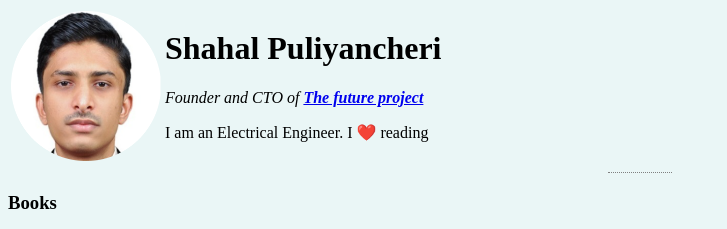
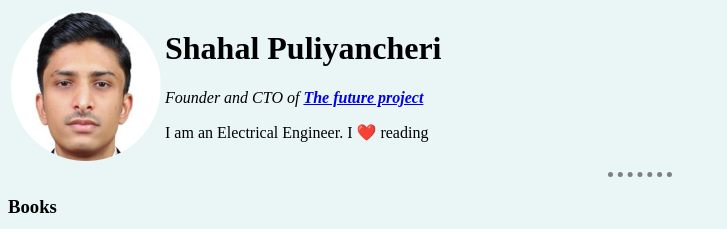
Before and after one commit to shahal2k17/cv, a plain HTML site: page index.html in a window 1280 px wide. Shown: the top 229 px of the page, 0-727 px from the left. Drawn offline with Linux system fonts and the light colour scheme.

Commit message:
Update styles.css

```diff
--- a/styles.css
+++ b/styles.css
@@ -5,6 +5,6 @@ hr{
 border-style: none;
 border-top-style: dotted;
 border-color: grey;
-border-width: 5 px;
-width:5%;
+border-width: 5px;
+width: 5%;
 }
```
